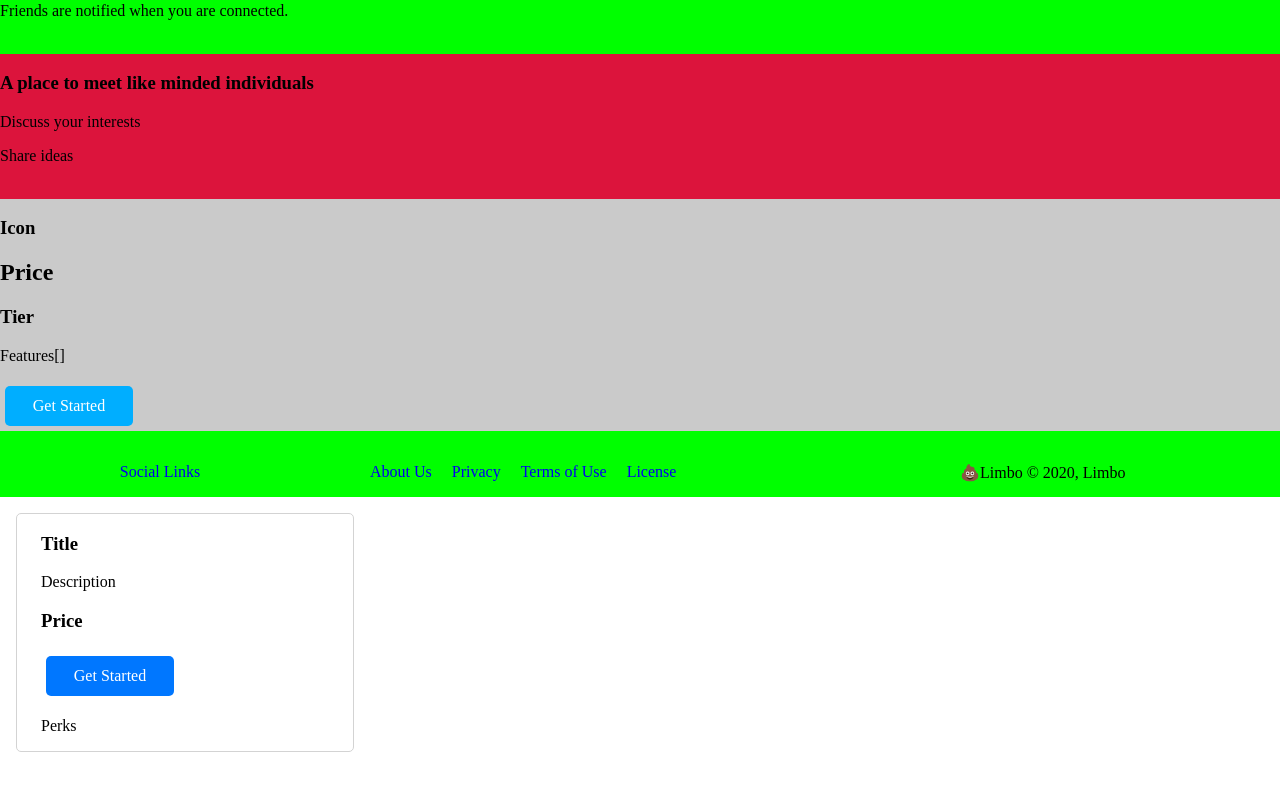
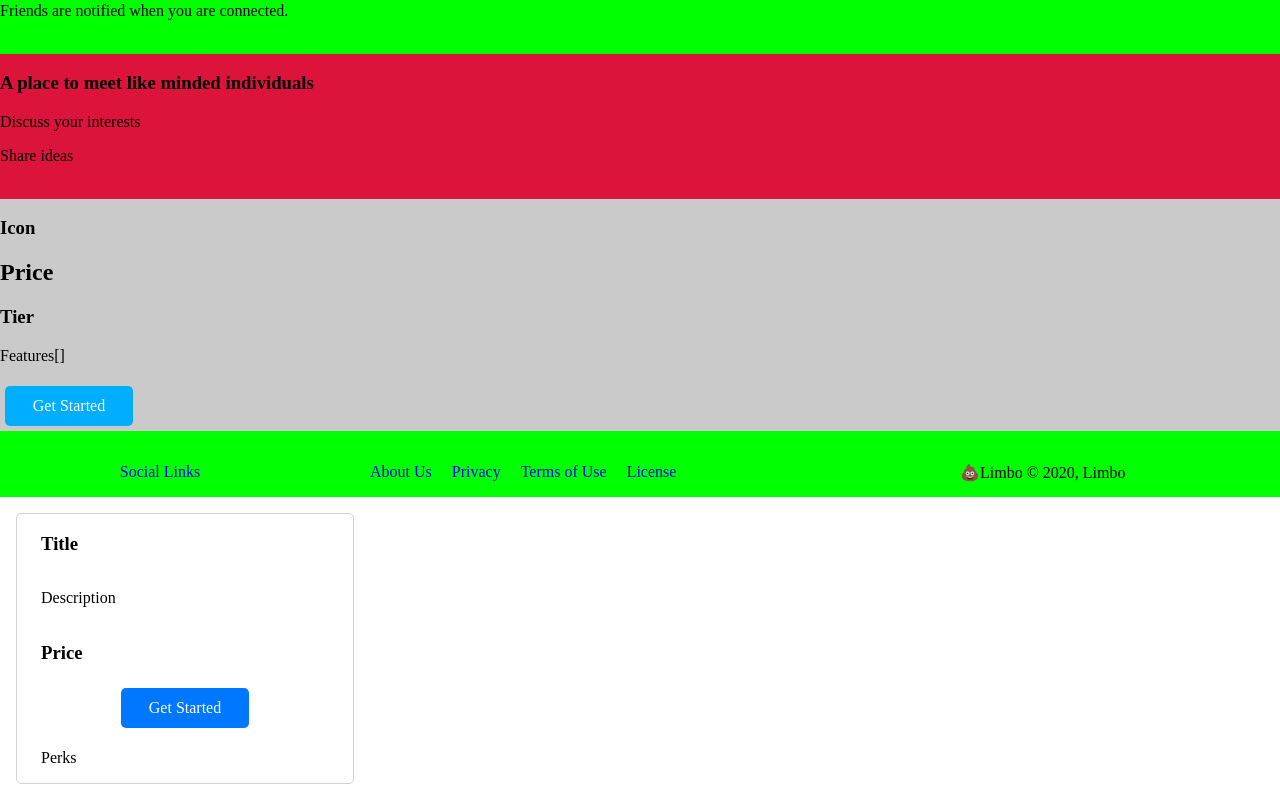
Before and after one commit to johnpagtama/limbo, an Angular app in the folder limbo/: page / in a window 1280 px wide. Shown: the part 303-1103 px from the top of the page. Before the commit the page ends 1071 px from the top, so only its background shows below. Built offline with nearby package versions, Linux system fonts and the light colour scheme.

Commit message:
Added card interface and updated card component

```diff
--- a/limbo/src/app/components/shared/card/card.component.html
+++ b/limbo/src/app/components/shared/card/card.component.html
@@ -1,7 +1,7 @@
 <div class="card">
-    <h3>Title</h3>
-    <p>Description</p>
-    <h3>Price</h3>
-    <app-button routerLink="/Chat" text="Get Started" classes="btn btn__txt btn--main"></app-button>
-    <p>Perks</p>
+    <h3 class="card__title">Title</h3>
+    <p class="card__desc">Description</p>
+    <h3 class="card__price">Price</h3>
+    <app-button class="card__button" routerLink="/Chat" text="Get Started" classes="btn btn__txt btn--main"></app-button>
+    <p class="card__perk">Perks</p>
 </div>
--- a/limbo/src/app/components/shared/card/card.component.scss
+++ b/limbo/src/app/components/shared/card/card.component.scss
@@ -1,3 +1,19 @@
 @import '../../../../partials/class-templates';
 
-@include block(card, (border: 1px solid #d3d3d3, border-radius: 5px, margin: 1rem, padding: 0 1.5rem, width: 18rem))
+@include block(card, (display: grid,
+                      border: 1px solid #d3d3d3,
+                      border-radius: 5px,
+                      margin: 1rem,
+                      padding: 0 1.5rem,
+                      width: 18rem,
+                      grid-template-areas: "card__title"
+                                           "card__desc"
+                                           "card__price"
+                                           "card__button"
+                                           "card__perk")) {
+    @include element(title, (grid-area: card__title));
+    @include element(desc, (grid-area: card__desc));
+    @include element(price, (grid-area: card__price));
+    @include element(button, (grid-area: card__button, justify-self: center));
+    @include element(perk, (grid-area: card__perk));
+}
```
Also changed, not shown: limbo/src/app/interfaces/card.ts (added, +7 -0 lines).
